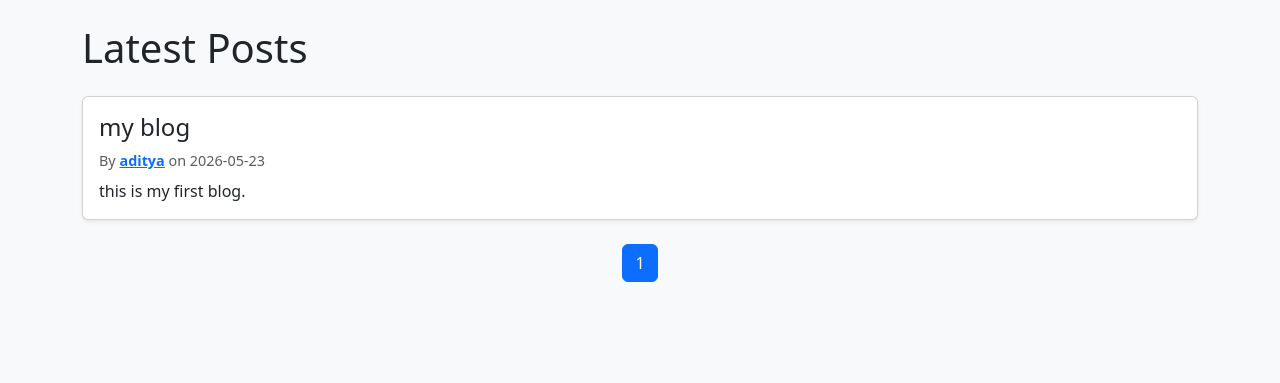
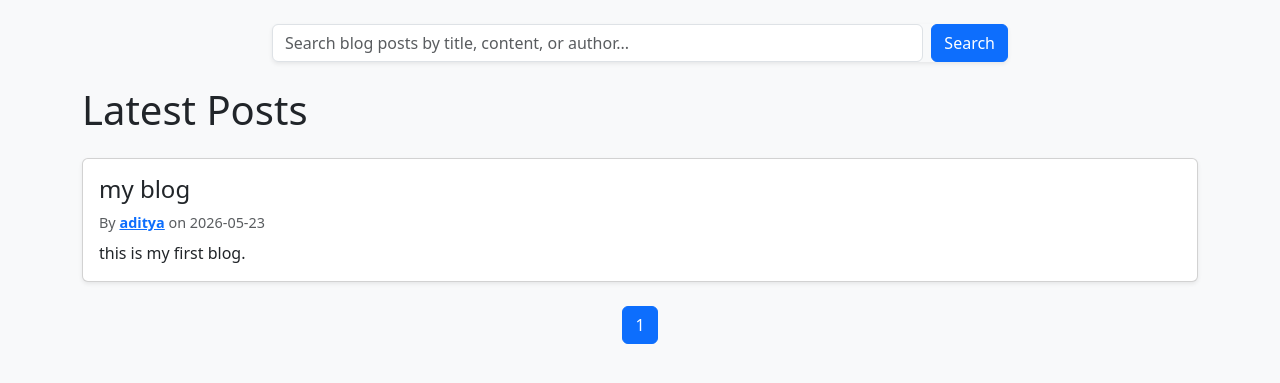
Before and after one commit to sandeeppal8192157-oss/Blogging-Platform-using-flask1, a Flask app: page / in a window 1280 px wide. Shown: the part 56-439 px from the top of the page. Run offline with Flask 3, Linux system fonts and the light colour scheme.

Commit message:
Completed Week 6: Added full-text search and filtering capabilities

```diff
--- a/app/routes.py
+++ b/app/routes.py
@@ -11,15 +11,24 @@ main = Blueprint('main', __name__)
 
 @main.route('/')
 def index():
-    # Grab the current page number from the URL (default to page 1)
     page = request.args.get('page', 1, type=int)
+    search_query = request.args.get('search', '', type=str)
 
-    # Fetch posts, but use .paginate() instead of .all()
-    # We will set it to 2 posts per page for easy testing
-    posts = Post.query.order_by(Post.date_posted.desc()).paginate(page=page, per_page=2)
+    # Base query for all posts sorted by date
+    query = Post.query.order_by(Post.date_posted.desc())
+
+    # If the user typed something in the search bar, filter the results
+    if search_query:
+        query = query.join(User).filter(
+            (Post.title.ilike(f'%{search_query}%')) |
+            (Post.content.ilike(f'%{search_query}%')) |
+            (User.username.ilike(f'%{search_query}%'))
+        )
+
+    # Paginate our final filtered query (2 posts per page for easy testing)
+    posts = query.paginate(page=page, per_page=2)
 
     return render_template('index.html', posts=posts)
-
 @main.route('/register', methods=['GET', 'POST'])
 def register():
     # If they are already logged in, send them home
--- a/app/templates/index.html
+++ b/app/templates/index.html
@@ -1,6 +1,24 @@
 {% extends "base.html" %}
 {% block content %}
-    <h1 class="mb-4">Latest Posts</h1>
+    <div class="row my-4">
+        <div class="col-md-8 mx-auto">
+            <form action="{{ url_for('main.index') }}" method="GET" class="d-flex shadow-sm rounded">
+                <input class="form-control me-2" type="search" name="search" placeholder="Search blog posts by title, content, or author..." aria-label="Search" value="{{ request.args.get('search', '') }}">
+                <button class="btn btn-primary" type="submit">Search</button>
+                {% if request.args.get('search') %}
+                    <a href="{{ url_for('main.index') }}" class="btn btn-outline-secondary ms-2">Clear</a>
+                {% endif %}
+            </form>
+        </div>
+    </div>
+
+    <h1 class="mb-4">
+        {% if request.args.get('search') %}
+            Search Results for "{{ request.args.get('search') }}"
+        {% else %}
+            Latest Posts
+        {% endif %}
+    </h1>
 
     {% for post in posts.items %}
         <article class="card mb-4 shadow-sm">
@@ -14,20 +32,21 @@
                 <p class="card-text" style="white-space: pre-wrap;">{{ post.content }}</p>
             </div>
         </article>
+    {% else %}
+        <div class="alert alert-info">No posts found matching your criteria.</div>
     {% endfor %}
 
     <div class="mt-4 mb-5 text-center">
         {% for page_num in posts.iter_pages(left_edge=1, right_edge=1, left_current=1, right_current=2) %}
             {% if page_num %}
                 {% if posts.page == page_num %}
-                    <a class="btn btn-primary mb-2" href="{{ url_for('main.index', page=page_num) }}">{{ page_num }}</a>
+                    <a class="btn btn-primary mb-2" href="{{ url_for('main.index', page=page_num, search=request.args.get('search', '')) }}">{{ page_num }}</a>
                 {% else %}
-                    <a class="btn btn-outline-primary mb-2" href="{{ url_for('main.index', page=page_num) }}">{{ page_num }}</a>
+                    <a class="btn btn-outline-primary mb-2" href="{{ url_for('main.index', page=page_num, search=request.args.get('search', '')) }}">{{ page_num }}</a>
                 {% endif %}
             {% else %}
                 <span class="text-muted mx-2">…</span>
             {% endif %}
         {% endfor %}
     </div>
-
 {% endblock %}
```
